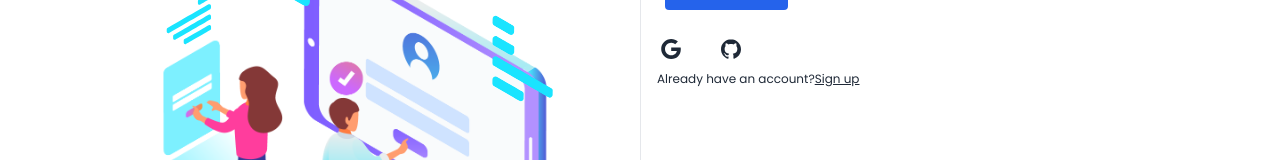
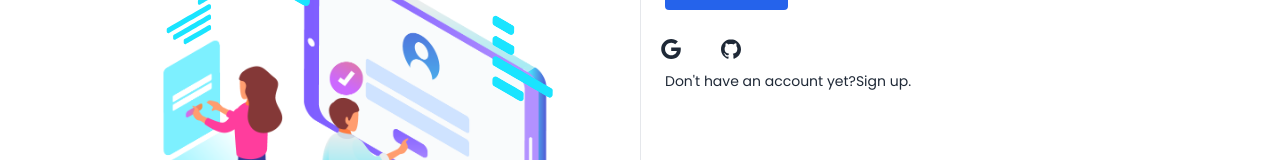
Before and after one commit to sajib689/assignment-12-b9, a React (Vite) app: page /login in a window 1280 px wide. Shown: the part 386-546 px from the top of the page. Built offline with nearby package versions, Linux system fonts and the light colour scheme; no server answers.

Commit message:
add login page react hook forms

```diff
--- a/src/Authorization/Login.jsx
+++ b/src/Authorization/Login.jsx
@@ -1,9 +1,9 @@
-import { useLocation, useNavigate } from "react-router-dom";
+import { Link, useLocation, useNavigate } from "react-router-dom";
 import SocialLogin from "./SocialLogin";
 import { useForm } from "react-hook-form";
 import { Toaster } from "react-hot-toast";
 import Lottie from "lottie-react";
-import registerr from '../../public/register.json';
+import registerr from "../../public/register.json";
 
 const Login = () => {
   const navigate = useNavigate();
@@ -16,9 +16,7 @@ const Login = () => {
     formState: { errors },
   } = useForm();
 
-  const onSubmit = async (data) => {
-
-  }
+  const onSubmit = async (data) => {};
   return (
     <>
       <Toaster />
@@ -34,7 +32,6 @@ const Login = () => {
               animationData={registerr}
               loop={true}
             />
-
           </div>
           <div>
             <form
@@ -42,11 +39,10 @@ const Login = () => {
               noValidate
               className="flex flex-col py-6 space-y-6 md:py-0 md:px-6"
             >
-
               <label className="block">
                 <span className="mb-1">Email Address</span>
                 <input
-                  {...register('email', { required: true })}
+                  {...register("email", { required: true })}
                   name="email"
                   type="email"
                   placeholder="john.doe@example.com"
@@ -57,12 +53,10 @@ const Login = () => {
                 )}
               </label>
 
-
-
               <label className="block">
                 <span className="mb-1">Password</span>
                 <input
-                  {...register('password', { required: true })}
+                  {...register("password", { required: true })}
                   name="password"
                   type="password"
                   placeholder="••••••••"
@@ -79,11 +73,19 @@ const Login = () => {
               >
                 Sign In
               </button>
-
             </form>
             <SocialLogin />
+            <p className="px-6 text-sm text-start dark:text-gray-600">
+              Don't have an account yet?
+              <Link
+                to='/register'
+                className="hover:underline dark:text-violet-600"
+              >
+                Sign up
+              </Link>
+              .
+            </p>
           </div>
-
         </div>
       </section>
     </>
--- a/src/Authorization/Register.jsx
+++ b/src/Authorization/Register.jsx
@@ -3,7 +3,7 @@ import axios from 'axios';
 import Lottie from 'lottie-react';
 import registerr from '../../public/register.json';
 import SocialLogin from './SocialLogin';
-import { useLocation, useNavigate } from 'react-router-dom';
+import { Link, useLocation, useNavigate } from 'react-router-dom';
 import useAuth from './../Hooks/useAuth';
 import toast, { Toaster } from 'react-hot-toast';
 import Swal from 'sweetalert2';
@@ -211,6 +211,12 @@ const Register = () => {
 
           </form>
           <SocialLogin />
+          <p className="text-xs text-start sm:px-4 dark:text-gray-600">
+        Already have an account?
+        <Link to="/login" className="underline dark:text-gray-800">
+          Sign up
+        </Link>
+      </p>
           </div>
 
         </div>
--- a/src/Authorization/SocialLogin.jsx
+++ b/src/Authorization/SocialLogin.jsx
@@ -88,12 +88,7 @@ const SocialLogin = () => {
           </svg>
         </button>
       </div>
-      <p className="text-xs text-start sm:px-4 dark:text-gray-600">
-        Already have an account?
-        <Link to="/login" className="underline dark:text-gray-800">
-          Sign up
-        </Link>
-      </p>
+
     </div>
   );
 };
```
Lines whose indentation alone changed are shown as unchanged.
